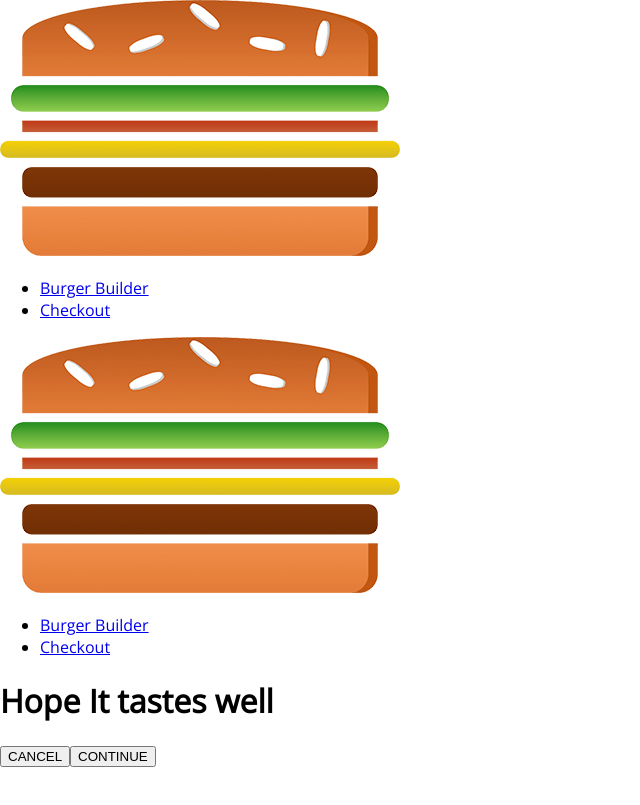
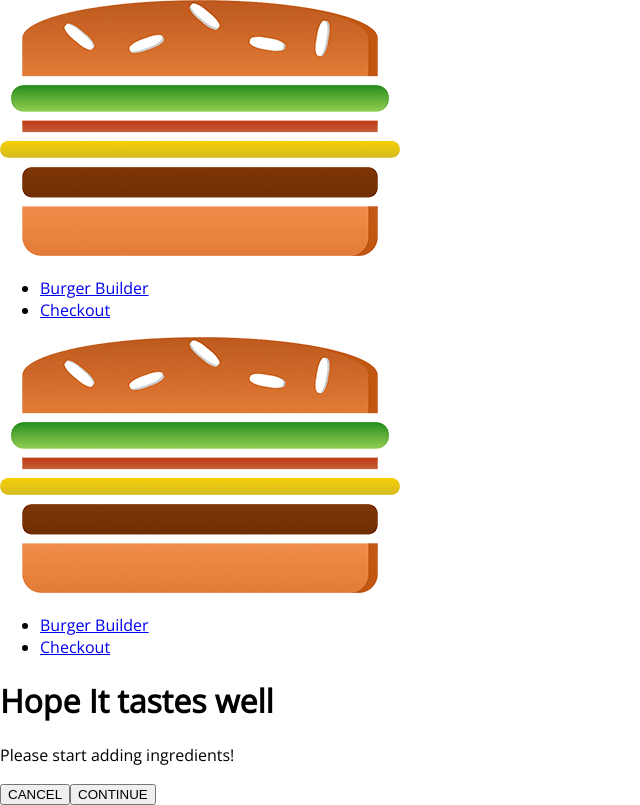
Before and after one commit to krishna21august/burgerApp, a React app: page /checkout in a window 1280 px wide. Shown: the whole page, without its empty margins (0-640 px from the left). Built offline with nearby package versions, Linux system fonts and the light colour scheme.

Commit message:
Pass on the burger content to next componenet

```diff
--- a/src/containers/BurgerBuilder/BurgerBuilder.js
+++ b/src/containers/BurgerBuilder/BurgerBuilder.js
@@ -107,7 +107,16 @@
         //     .catch(error => {
         //         this.setState({ loading: false, purchasing: false });
         //     });
-        this.props.history.push('/checkout');
+        const queryParams = [];
+        for (let i in this.state.ingredients) {
+            queryParams.push(encodeURIComponent(i) + '=' + encodeURIComponent(this.state.ingredients[i]));
+
+        }
+        const queryString = queryParams.join('&');
+        this.props.history.push({
+            pathname: '/checkout',
+            search: '?' + queryString
+        });
     }
 
     render() {
--- a/src/containers/Checkout/Checkout.js
+++ b/src/containers/Checkout/Checkout.js
@@ -19,6 +19,18 @@
         this.props.history.replace('/checkout/contact-data')
     }
 
+    componentDidMount() {
+        const query = new URLSearchParams(this.props.location.search);
+        const ingredients = {};
+
+        for (let param of query.entries()) {
+            ingredients[param[0]] = +param[1];
+        }
+
+        this.setState({ ingredients: ingredients })
+
+    }
+
     render() {
         return (
             <div>
```
